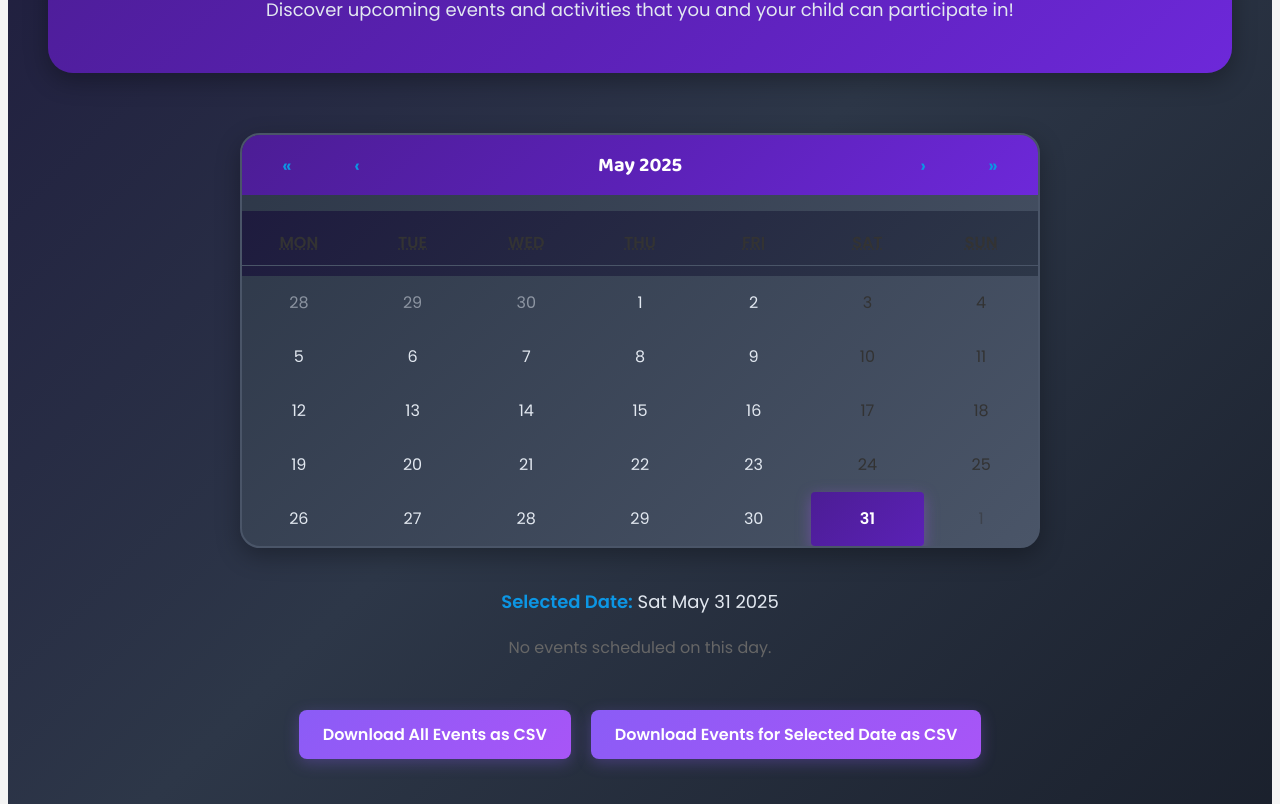
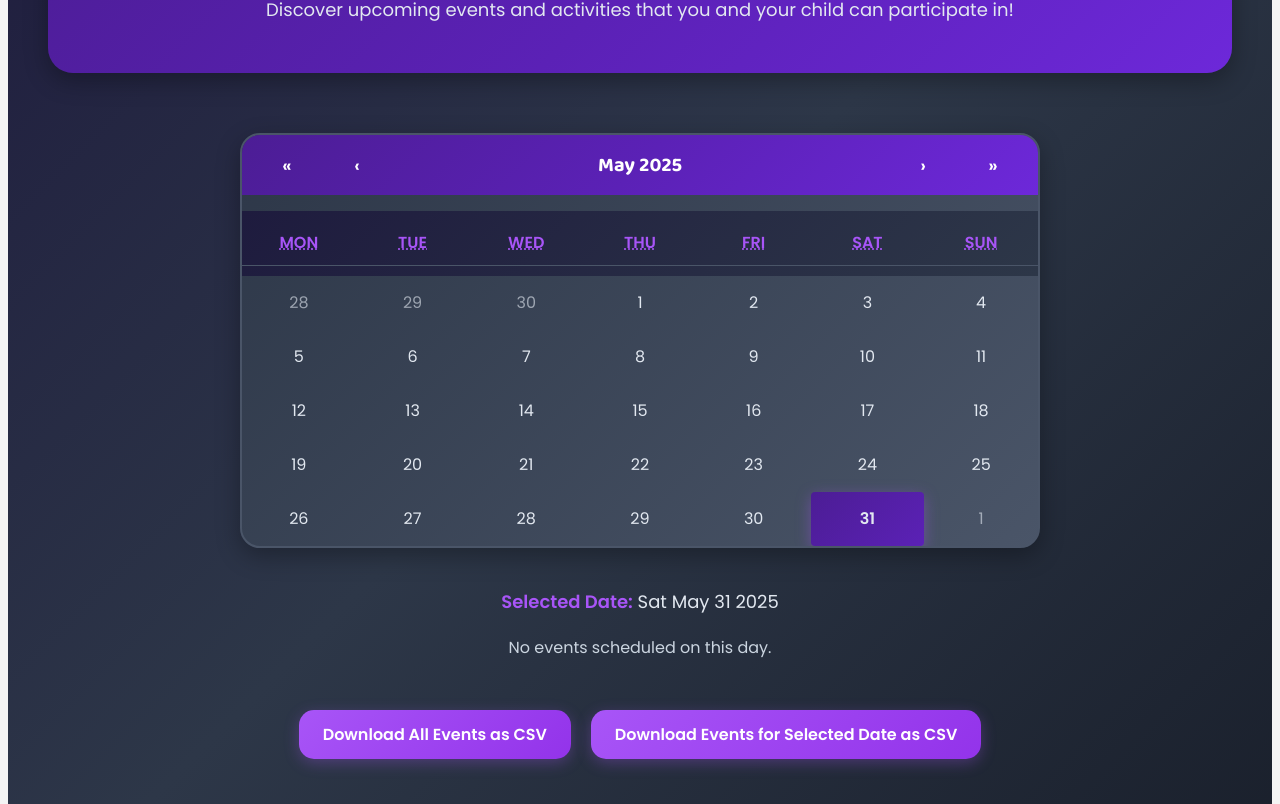
Before and after one commit to Aadhavsb/ExpressInk, a React (Create React App) app in the folder frontend/image-upload-react/: page /Events in a window 1280 px wide. Shown: the part 296-1100 px from the top of the page. Built offline with nearby package versions, Linux system fonts and the light colour scheme.

Commit message:
font color changes

```diff
--- a/frontend/image-upload-react/src/components/Footer.css
+++ b/frontend/image-upload-react/src/components/Footer.css
@@ -75,9 +75,11 @@
 }
 
 a {
-  color: #8b5cf6;
+  color: #a855f7;
   transition: color 0.3s ease;
+  text-decoration: none;
 }
 a:hover {
-  color: #a855f7;
+  color: #c084fc;
+  text-decoration: underline;
 }
--- a/frontend/image-upload-react/src/pages/About.css
+++ b/frontend/image-upload-react/src/pages/About.css
@@ -83,9 +83,7 @@
   }
 }
 
-body {
-  background-color: #f4f4f4;
-}
+/* Removed old body background - using component-specific backgrounds */
 
 .connect-section {
   max-width: 1200px;
--- a/frontend/image-upload-react/src/pages/Calendar.css
+++ b/frontend/image-upload-react/src/pages/Calendar.css
@@ -105,8 +105,8 @@
 .react-calendar__month-view__days__day--neighboringMonth,
 .react-calendar__decade-view__years__year--neighboringDecade,
 .react-calendar__century-view__decades__decade--neighboringCentury {
-  color: #718096;
-  opacity: 0.5;
+  color: #4a5568;
+  opacity: 0.6;
 }
 
 .react-calendar__year-view .react-calendar__tile,
@@ -130,13 +130,13 @@
 
 .react-calendar__tile:disabled {
   background-color: rgba(116, 129, 141, 0.1);
-  color: #718096;
+  color: #4a5568;
 }
 
 .react-calendar__month-view__days__day--neighboringMonth:disabled,
 .react-calendar__decade-view__years__year--neighboringDecade:disabled,
 .react-calendar__century-view__decades__decade--neighboringCentury:disabled {
-  color: #4a5568;
+  color: #2d3748;
 }
 
 .react-calendar__tile:enabled:hover,
--- a/frontend/image-upload-react/src/pages/Events.css
+++ b/frontend/image-upload-react/src/pages/Events.css
@@ -43,7 +43,7 @@
 }
 
 .calendar-container .react-calendar__navigation button {
-  color: #0c96e4;
+  color: #ffffff;
   font-weight: bold;
   font-family: "Poppins", "Quicksand", "Nunito", "Segoe UI", "Roboto",
     sans-serif;
@@ -57,7 +57,7 @@
   font-family: "Poppins", "Quicksand", "Nunito", "Segoe UI", "Roboto",
     sans-serif;
   font-size: 16px;
-  color: #333333;
+  color: #a855f7;
 }
 
 .calendar-container .react-calendar__month-view__weekdays__weekday {
@@ -65,7 +65,7 @@
 }
 
 .calendar-container .react-calendar__month-view__days__day--weekend {
-  color: #333333;
+  color: #e2e8f0;
 }
 
 .calendar-container .react-calendar__tile {
@@ -74,28 +74,30 @@
   border-radius: 4px;
   font-family: "Poppins", "Quicksand", "Nunito", "Segoe UI", "Roboto",
     sans-serif;
+  color: #e2e8f0;
 }
 
 .calendar-container .react-calendar__tile:enabled:hover,
 .calendar-container .react-calendar__tile:enabled:focus {
-  background-color: #e6f4ff;
+  background-color: rgba(168, 85, 247, 0.2);
 }
 
 .calendar-container .react-calendar__tile--active {
-  background-color: #0c96e4;
+  background-color: #a855f7;
   color: white;
 }
 
 .calendar-container .react-calendar__tile--now {
-  background-color: #f0f0f0;
+  background-color: #4a5568;
+  color: #e2e8f0;
 }
 
 .calendar-container .highlighted {
-  background-color: #e6f4ff;
+  background-color: rgba(168, 85, 247, 0.3);
 }
 
 .calendar-container .react-calendar__tile--active:hover {
-  background-color: #0a7ec1;
+  background-color: #9333ea;
 }
 
 .selected-date {
@@ -104,11 +106,12 @@
   text-align: center;
   font-family: "Poppins", "Quicksand", "Nunito", "Segoe UI", "Roboto",
     sans-serif;
+  color: #e2e8f0;
 }
 
 .selected-date .bold {
   font-weight: bold;
-  color: #0c96e4;
+  color: #a855f7;
 }
 
 .events-list {
@@ -121,33 +124,38 @@
 }
 
 .events-list li {
-  background-color: #f9f9f9;
+  background: linear-gradient(135deg, #2d3748 0%, #4a5568 100%);
   margin-bottom: 15px;
   padding: 15px;
-  border-radius: 8px;
-  box-shadow: 0 2px 4px rgba(0, 0, 0, 0.1);
+  border-radius: 15px;
+  box-shadow: 0 4px 15px rgba(0, 0, 0, 0.2);
+  border: 1px solid #4a5568;
+  transition: all 0.3s ease;
 }
 
 .events-list li strong {
   font-size: 18px;
-  color: #0c96e4;
+  color: #a855f7;
 }
 
 .events-list li span {
   display: block;
   font-size: 16px;
-  color: #555555;
+  color: #cbd5e0;
   margin-top: 5px;
 }
 
 .events-list li:hover {
-  background-color: #e6f4ff;
+  background: linear-gradient(135deg, #4a5568 0%, #2d3748 100%);
+  transform: translateY(-2px);
+  box-shadow: 0 6px 20px rgba(168, 85, 247, 0.2);
+  border-color: #a855f7;
   cursor: pointer;
 }
 
 .events-list p {
   font-size: 16px;
-  color: #666666;
+  color: #cbd5e0;
   text-align: center;
 }
 
@@ -187,22 +195,26 @@
 }
 
 .download-button {
-  background-color: #0c96e4;
+  background: linear-gradient(135deg, #a855f7 0%, #9333ea 100%);
   color: #ffffff;
   padding: 12px 24px;
   font-size: 16px;
   font-weight: bold;
   border: none;
-  border-radius: 8px;
+  border-radius: 15px;
   cursor: pointer;
-  transition: background-color 0.3s ease;
-  margin: 10px; /* Adds spacing between buttons */
+  transition: all 0.3s ease;
+  margin: 10px;
+  box-shadow: 0 4px 15px rgba(168, 85, 247, 0.3);
 }
 
 .download-button:hover {
-  background-color: #0a7ec1;
+  background: linear-gradient(135deg, #9333ea 0%, #7c3aed 100%);
+  transform: translateY(-2px);
+  box-shadow: 0 6px 20px rgba(168, 85, 247, 0.4);
 }
 
 .download-button:active {
-  background-color: #075a8c;
+  background: linear-gradient(135deg, #7c3aed 0%, #6d28d9 100%);
+  transform: translateY(0);
 }
```
